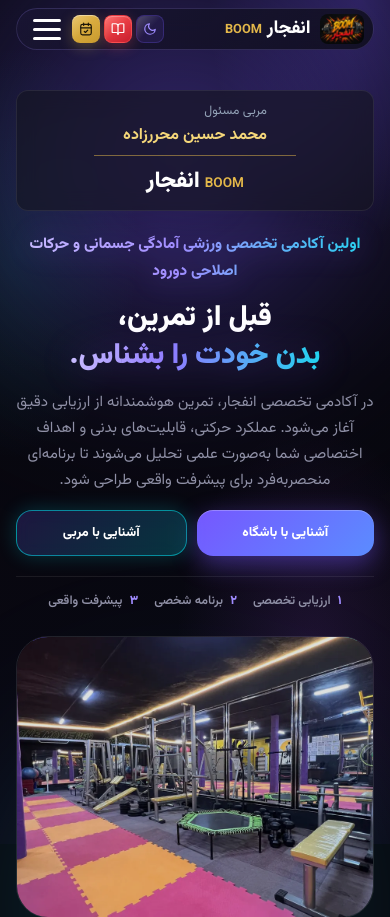
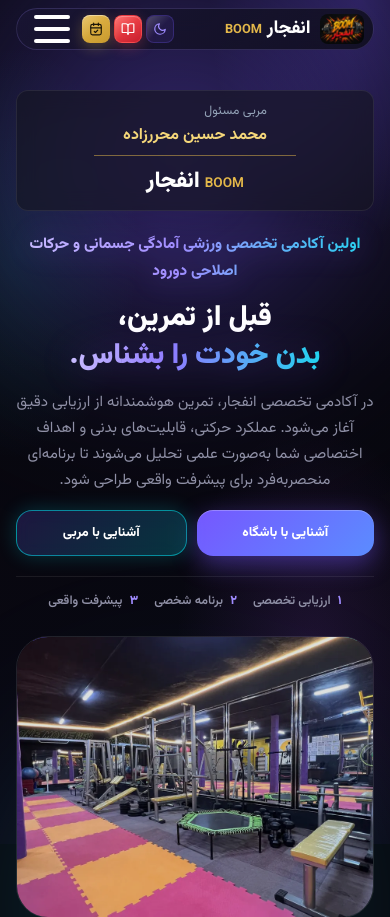
Before and after one commit to AmirRezaAriansHouse/BOOM-web-site, a website: page index.html in a window 390 px wide. Shown: the top 917 px of the page. Drawn offline with Linux system fonts and the light colour scheme.

Commit message:
Add files via upload

```diff
--- a/assets/css/style.css
+++ b/assets/css/style.css
@@ -449,9 +449,9 @@ html.light-theme .nav-theme-toggle .icon-moon { display: none; }
   flex-direction: column;
   align-items: center;
   justify-content: center;
-  gap: 6px;
-  width: 44px;
-  height: 44px;
+  gap: 8px;
+  width: 52px;
+  height: 52px;
   flex-shrink: 0;
   background: transparent;
   border: none;
@@ -462,17 +462,17 @@ html.light-theme .nav-theme-toggle .icon-moon { display: none; }
 
 .mobile-toggle span {
   display: block;
-  width: 28px;
-  height: 3px;
+  width: 36px;
+  height: 4px;
   background-color: var(--boom-white);
-  border-radius: 3px;
+  border-radius: 4px;
   transition: all 0.3s var(--ease-out);
 }
 
-/* فاصله‌ی مرکز تا مرکز خطوط = ارتفاع (3px) + gap (6px) = 9px */
-.mobile-toggle.open span:nth-child(1) { transform: translateY(9px) rotate(45deg); }
+/* فاصله‌ی مرکز تا مرکز خطوط = ارتفاع (4px) + gap (8px) = 12px */
+.mobile-toggle.open span:nth-child(1) { transform: translateY(12px) rotate(45deg); }
 .mobile-toggle.open span:nth-child(2) { opacity: 0; }
-.mobile-toggle.open span:nth-child(3) { transform: translateY(-9px) rotate(-45deg); }
+.mobile-toggle.open span:nth-child(3) { transform: translateY(-12px) rotate(-45deg); }
 
 .mobile-overlay {
   position: fixed;
@@ -1532,9 +1532,9 @@ html.light-theme .footer-social-btn {
   /* منوی موبایل */
   .mobile-toggle {
     display: flex;
-    width: 42px;
-    height: 42px;
-    margin-block: -5px; /* ناحیه‌ی لمس بزرگ‌تر، بدون بلندتر شدن هدر */
+    width: 52px;
+    height: 52px;
+    margin-block: -10px; /* ناحیه‌ی لمس بزرگ‌تر، بدون بلندتر شدن هدر */
   }
   .boom-navigation {
     position: fixed;
```
